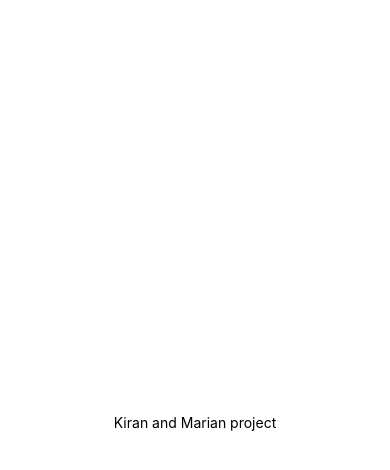
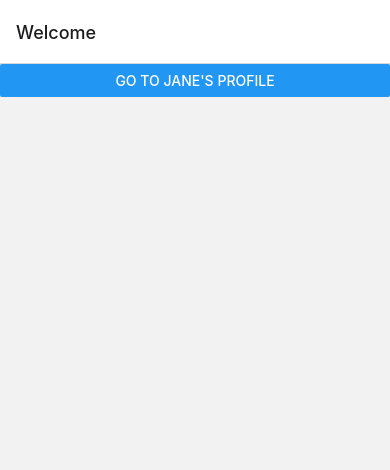
Before and after one commit to KinTale/Kirban-Client, a React Native app: screen / in a window 390 px wide. Shown: the top 470 px of the page. Built offline with nearby package versions, Linux system fonts and the light colour scheme.

Commit message:
navigation test

```diff
--- a/App.js
+++ b/App.js
@@ -1,14 +1,34 @@
 import { StatusBar } from 'expo-status-bar';
-import { StyleSheet, Text, View } from 'react-native';
+import { StyleSheet, Text, View, Button} from 'react-native';
+import { NavigationContainer } from '@react-navigation/native';
+import { createNativeStackNavigator } from '@react-navigation/native-stack';
 
 export default function App() {
+  const Stack = createNativeStackNavigator();
+
   return (
-    <View style={styles.container}>
-      <Text>Kiran and Marian project</Text>
-      <StatusBar style="auto" />
-    </View>
+    <NavigationContainer>
+      <Stack.Navigator>
+      <Stack.Screen
+          name="Home"
+          component={HomeScreen}
+          options={{ title: 'Welcome' }}
+        />
+        <Stack.Screen name="Profile" component={ProfileScreen} />
+        {/* <View style={styles.container}>
+        <Text>Kiran and Marian project</Text>
+        <StatusBar style="auto" />
+      </View> */}
+
+      </Stack.Navigator>
+
+    </NavigationContainer>
   );
+
+
 }
+
+
 const styles = StyleSheet.create({
   container: {
     flex: 1,
@@ -17,3 +37,17 @@
     justifyContent: 'center',
   }
 });
+
+const HomeScreen = ({ navigation }) => {
+  return (
+    <Button
+      title="Go to Jane's profile"
+      onPress={() =>
+        navigation.navigate('Profile', { name: 'Jane' })
+      }
+    />
+  );
+};
+const ProfileScreen = ({ navigation, route }) => {
+  return <Text>This is {route.params.name}'s profile</Text>;
+};
--- a/package.json
+++ b/package.json
@@ -10,12 +10,16 @@
     "eject": "expo eject"
   },
   "dependencies": {
+    "@react-navigation/native": "^6.0.10",
+    "@react-navigation/native-stack": "^6.6.2",
     "axios": "^0.27.2",
     "expo": "~45.0.0",
     "expo-status-bar": "~1.3.0",
     "react": "17.0.2",
     "react-dom": "17.0.2",
     "react-native": "0.68.2",
+    "react-native-safe-area-context": "4.2.4",
+    "react-native-screens": "~3.11.1",
     "react-native-web": "0.17.7"
   },
   "devDependencies": {
```
Also changed, not shown: components/login/login.js (added), 2 other files (tests, documents, lock files or other folders).
